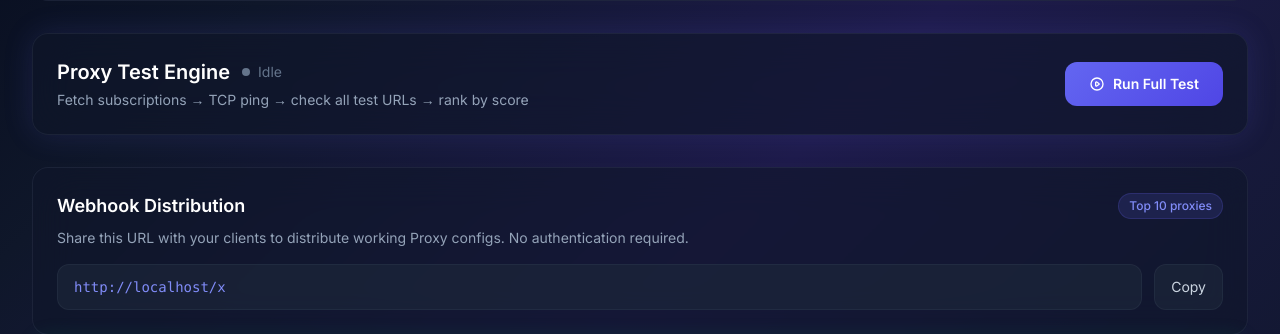
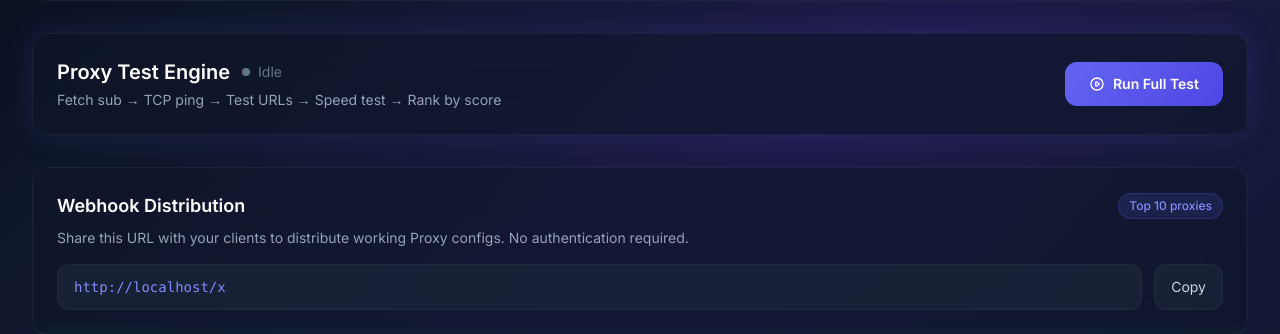
Before and after one commit to GoGoButters/VLESS-Checker, a FastAPI app: template templates/dashboard.html in a window 1280 px wide. Shown: the part 426-760 px from the top of the page. Run offline with FastAPI, Linux system fonts and the light colour scheme; the template is opened without the code that fills it: most values are stand-ins (such as "Sample title", 1, 10 or a date in 2020); some libraries are stand-ins or nearby versions.

Commit message:
Pipeline: Add speed test to master full test and update dashboard UI

```diff
--- a/templates/dashboard.html
+++ b/templates/dashboard.html
@@ -131,7 +131,7 @@
                 </span>
                 {% endif %}
             </h2>
-            <p class="text-sm text-slate-400 mt-1">Fetch subscriptions → TCP ping → check all test URLs → rank by score</p>
+            <p class="text-sm text-slate-400 mt-1">Fetch sub → TCP ping → Test URLs → Speed test → Rank by score</p>
         </div>
         <form method="POST" action="/run-test">
             <button type="submit" id="btn-run-test"
--- a/tester.py
+++ b/tester.py
@@ -362,6 +362,10 @@ async def run_full_test(proxy_links: list[str]) -> list[ProxyResult]:
             session.add(p)
         session.commit()
 
+    # Optional: Speed test phase (Master)
+    from speed_tester import run_speed_test
+    await run_speed_test(test_status)
+
     test_status["current_phase"] = "tested"
     test_status["running"] = False
     logger.info(f"Test complete: {len(valid)} passed out of {len(proxy_links)}")
```
